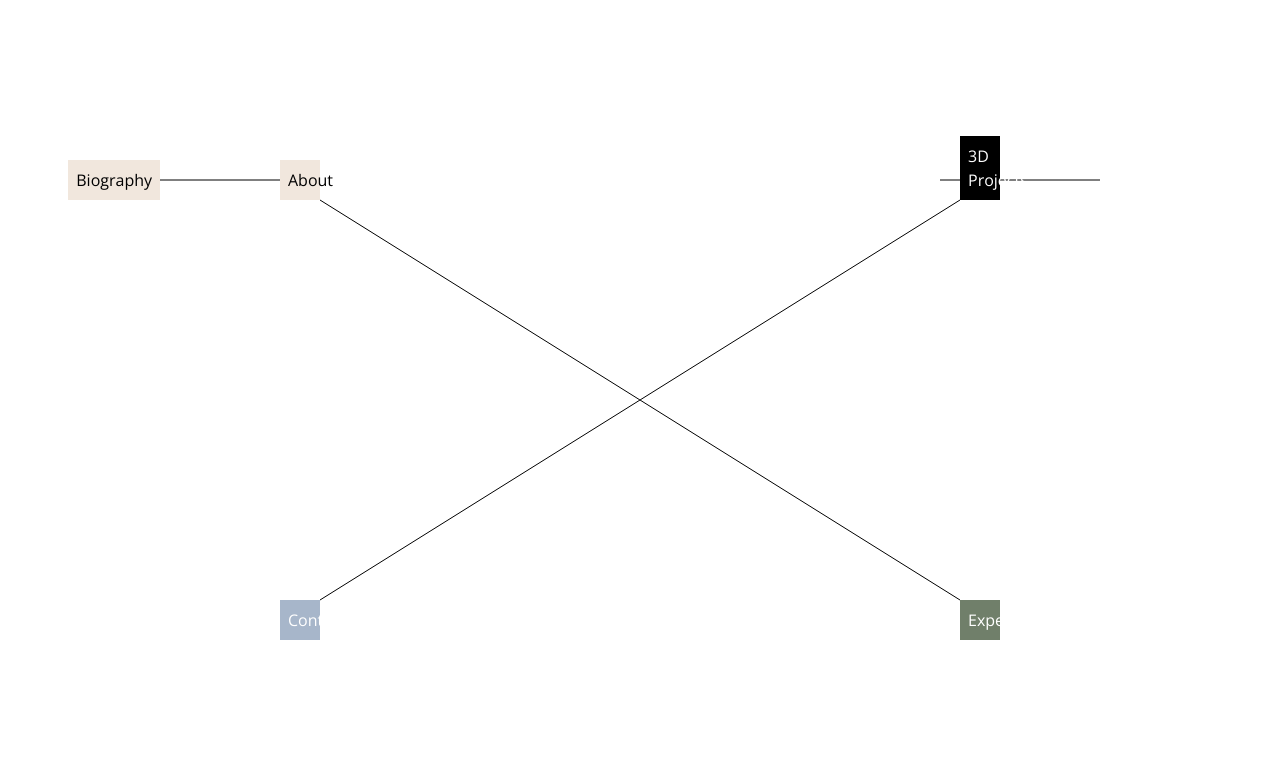
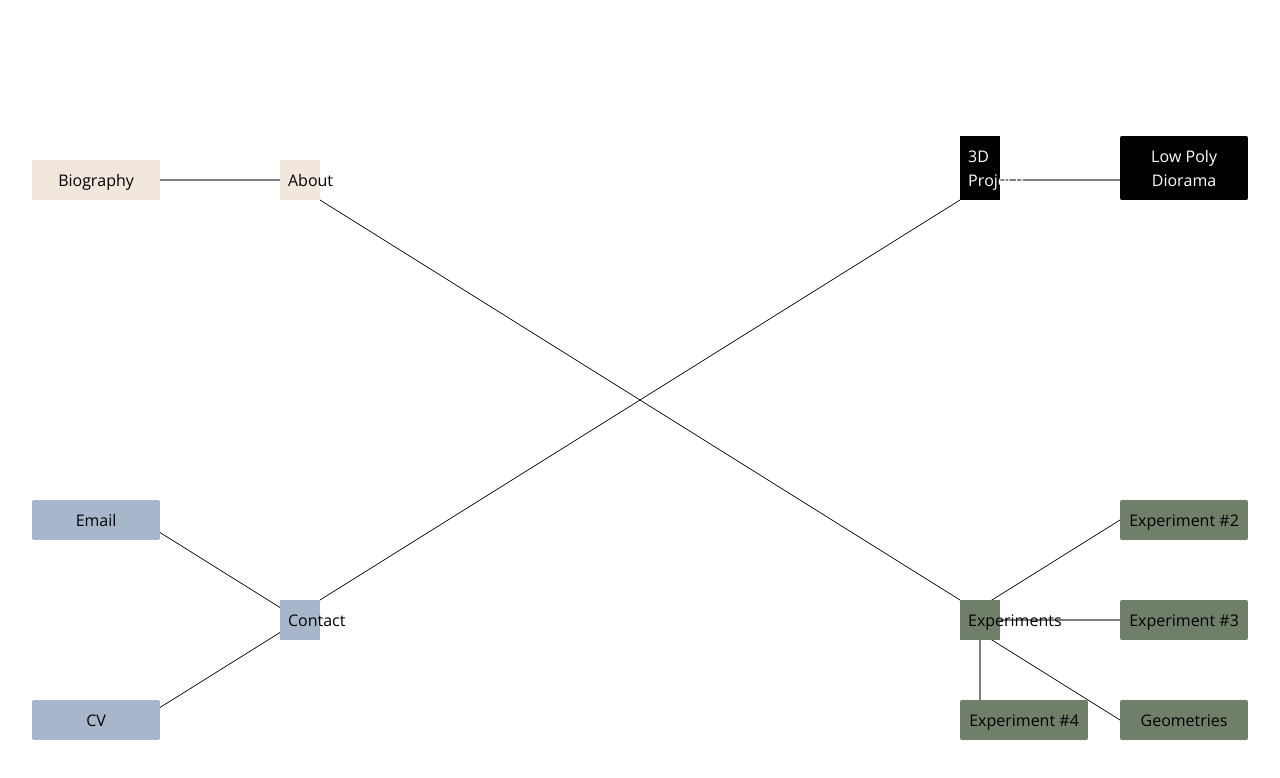
Before and after one commit to georgegausden/portfolio, a Next.js app: page / in a window 1280 px wide. Shown: the top 778 px of the page. Built offline with nearby package versions, Linux system fonts and the light colour scheme.

Commit message:
Add styling to homepage link

```diff
--- a/app/globals.css
+++ b/app/globals.css
@@ -55,6 +55,9 @@
     @apply my-10;
   }
 
+  #homepageLink{
+    @apply w-32 rounded-sm text-center
+  }
   #experimentDescription{
     @apply my-2 text-gray-400;
   }
--- a/app/page.tsx
+++ b/app/page.tsx
@@ -62,6 +62,7 @@ export default function Home() {
             </a>
 
             <Link href="/about"
+            id = 'homepageLink'
               onMouseEnter={() => setIsMouseOver(true)}
               onMouseLeave={() => setIsMouseOver(false)}
               style={{
@@ -90,8 +91,8 @@ export default function Home() {
                 stroke='black'
               />
 
-                {/* draw the lines for the other pages */}
-                <line
+              {/* draw the lines for the other pages */}
+              <line
                 x1='50%'
                 y1='50%'
                 x2='75%'
@@ -101,10 +102,10 @@ export default function Home() {
 
 
                 stroke='black'
-                transform="translate(-20,-20)"
+                transform="translate(0,-20)"
               />
             </svg>
-            <Link href="/3d"
+            <a
               style={{
                 position: 'absolute',
                 bottom: '50%',
@@ -112,8 +113,21 @@ export default function Home() {
                 backgroundColor: "#000000"
               }}
 
-              className={`w-10 h-auto m-0 text-white hover:w-32 ease-in-out duration-500 transition-all pl-2`}>
+              className={`w-10 h-auto m-0 text-white hover:w-auto hover:text-white ease-in-out duration-500 transition-all px-2`}>
               <h6>3D Projects</h6>
+            </a>
+
+            <Link id='homepageLink'
+            href="/3d"
+              style={{
+                position: 'absolute',
+                bottom: '50%',
+                left: '75%',
+                backgroundColor: "#000000"
+              }}
+
+              className={`w-auto h-auto m-0 text-white hover:text-white ease-in-out duration-500 transition-all px-2`}>
+              <h6>Low Poly Diorama</h6>
             </Link>
           </div>
         </div>
@@ -127,8 +141,30 @@ export default function Home() {
                 x1="100%" y1="0%" x2="50%" y2="50%"
                 stroke='black'
               />
+
+              {/* draw the lines for the other pages */}
+              <line
+                x1='50%'
+                y1='50%'
+                x2='25%'
+                y2='25%'
+
+                stroke='black'
+                transform="translate(-20,20)"
+              />
+
+              {/* draw the lines for the other pages */}
+              <line
+                x1='50%'
+                y1='50%'
+                x2='25%'
+                y2='75%'
+
+                stroke='black'
+                transform="translate(-20,20)"
+              />
             </svg>
-            <Link href="/experiments"
+            <a
               style={{
                 position: 'absolute',
                 top: '50%',
@@ -136,8 +172,34 @@ export default function Home() {
                 backgroundColor: "#A7B6CA"
               }}
 
-              className={`w-10 h-auto m-0 text-white hover:w-32 ease-in-out duration-500 transition-all pl-2`}>
+              className={`w-10 h-auto m-0 text-black hover:w-auto ease-in-out duration-500 transition-all px-2`}>
               <h6>Contact</h6>
+            </a>
+
+            <Link id='homepageLink'
+            href="/contact"
+              style={{
+                position: 'absolute',
+                top: '75%',
+                right: '75%',
+                backgroundColor: "#A7B6CA"
+              }}
+
+              className={`w-auto h-auto m-0 text-black ease-in-out duration-500 transition-all px-2`}>
+              <h6>CV</h6>
+            </Link>
+
+            <Link id='homepageLink'
+            href="/contact"
+              style={{
+                position: 'absolute',
+                top: '25%',
+                right: '75%',
+                backgroundColor: "#A7B6CA"
+              }}
+
+              className={`w-auto h-auto m-0 text-black ease-in-out duration-500 transition-all px-2`}>
+              <h6>Email</h6>
             </Link>
           </div>
         </div>
@@ -151,8 +213,34 @@ export default function Home() {
                 x1="0%" y1="0%" x2="50%" y2="50%"
                 stroke='black'
               />
+
+              <line
+                x1="50%" y1="50%" x2="75%" y2="75%"
+                stroke='black'
+                transform="translate(0,20)"
+              />
+
+<line
+                x1="50%" y1="50%" x2="75%" y2="25%"
+                stroke='black'
+                transform="translate(0,20)"
+              />
+
+<line
+                x1="50%" y1="50%" x2="75%" y2="50%"
+                stroke='black'
+                transform="translate(0,20)"
+              />
+
+<line
+                x1="50%" y1="50%" x2="50%" y2="75%"
+                stroke='black'
+                transform="translate(20,0)"
+              />
+
+
             </svg>
-            <Link href="/experiments"
+            <a
               style={{
                 position: 'absolute',
                 top: '50%',
@@ -160,9 +248,62 @@ export default function Home() {
                 backgroundColor: "#707F6A"
               }}
 
-              className={`w-10 h-auto m-0 text-white hover:w-32 ease-in-out duration-500 transition-all pl-2`}>
+              className={`w-10 h-auto m-0 text-black hover:w-auto ease-in-out duration-500 transition-all px-2`}>
               <h6>Experiments</h6>
+            </a>
+
+            <Link id='homepageLink'
+            href="/experiments"
+              style={{
+                position: 'absolute',
+                top: '75%',
+                left: '75%',
+                backgroundColor: "#707F6A"
+              }}
+
+              className={`w-auto h-auto m-0 text-black ease-in-out duration-500 transition-all px-2`}>
+              <h6>Geometries</h6>
             </Link>
+
+            <Link id='homepageLink'
+            href="/experiments"
+              style={{
+                position: 'absolute',
+                top: '50%',
+                left: '75%',
+                backgroundColor: "#707F6A"
+              }}
+
+              className={`w-auto h-auto m-0 text-black ease-in-out duration-500 transition-all px-2`}>
+              <h6>Experiment #3</h6>
+            </Link>
+
+            <Link id='homepageLink'
+            href="/experiments"
+              style={{
+                position: 'absolute',
+                top: '25%',
+                left: '75%',
+                backgroundColor: "#707F6A"
+              }}
+
+              className={`w-auto h-auto m-0 text-black ease-in-out duration-500 transition-all px-2`}>
+              <h6>Experiment #2</h6>
+            </Link>
+
+            <Link id='homepageLink'
+            href="/experiments"
+              style={{
+                position: 'absolute',
+                top: '75%',
+                left: '50%',
+                backgroundColor: "#707F6A"
+              }}
+
+              className={`w-auto h-auto m-0 text-black ease-in-out duration-500 transition-all px-2`}>
+              <h6>Experiment #4</h6>
+            </Link>
+
           </div>
         </div>
 
```
